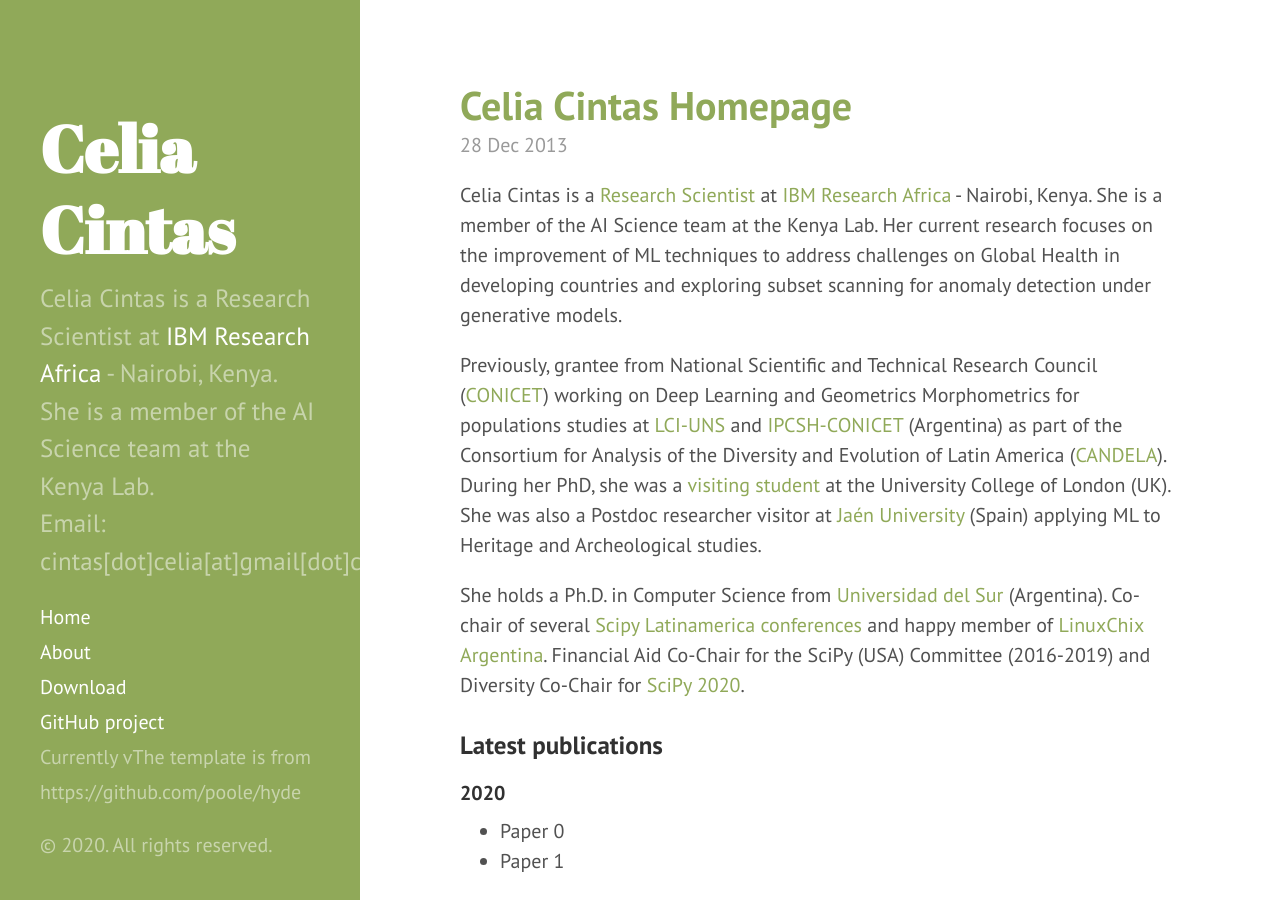
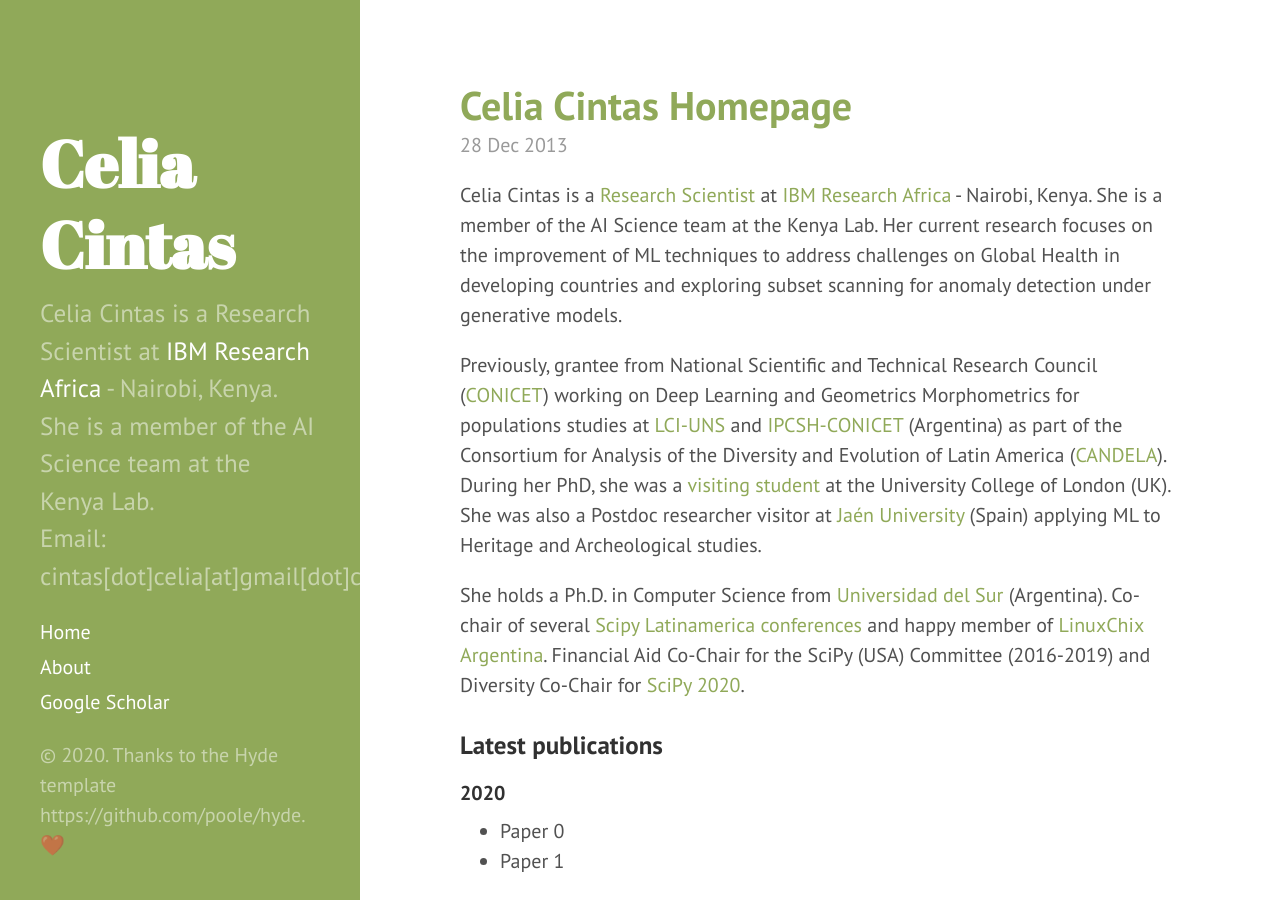
Before and after one commit to celiacintas/celiacintas.github.io, a Jekyll site: the page built from index.html, in a window 1280 px wide and 900 px high. Built offline with Jekyll 4.4.1, drawn with Linux system fonts in a browser that asks for light colours; Markdown is read by kramdown in place of the engine named in the settings; the list of posts is cut into pages by our own code.

Commit message:
Update sidebar.html

```diff
--- a/_includes/sidebar.html
+++ b/_includes/sidebar.html
@@ -26,11 +26,9 @@
         {% endif %}
       {% endfor %}
 
-      <a class="sidebar-nav-item" href="{{ site.github.repo }}/archive/v{{ site.version }}.zip">Download</a>
-      <a class="sidebar-nav-item" href="{{ site.github.repo }}">GitHub project</a>
-      <span class="sidebar-nav-item">Currently v{{ site.version }}</span>
+      <a class="sidebar-nav-item" href="{{ site.googlescholar }}">Google Scholar</a>
     </nav>
 
-    <p>&copy; {{ site.time | date: '%Y' }}. All rights reserved.</p>
+    <p>&copy; {{ site.time | date: '%Y' }}. Thanks to the Hyde template https://github.com/poole/hyde. ❤️ </p>
   </div>
 </div>
```
